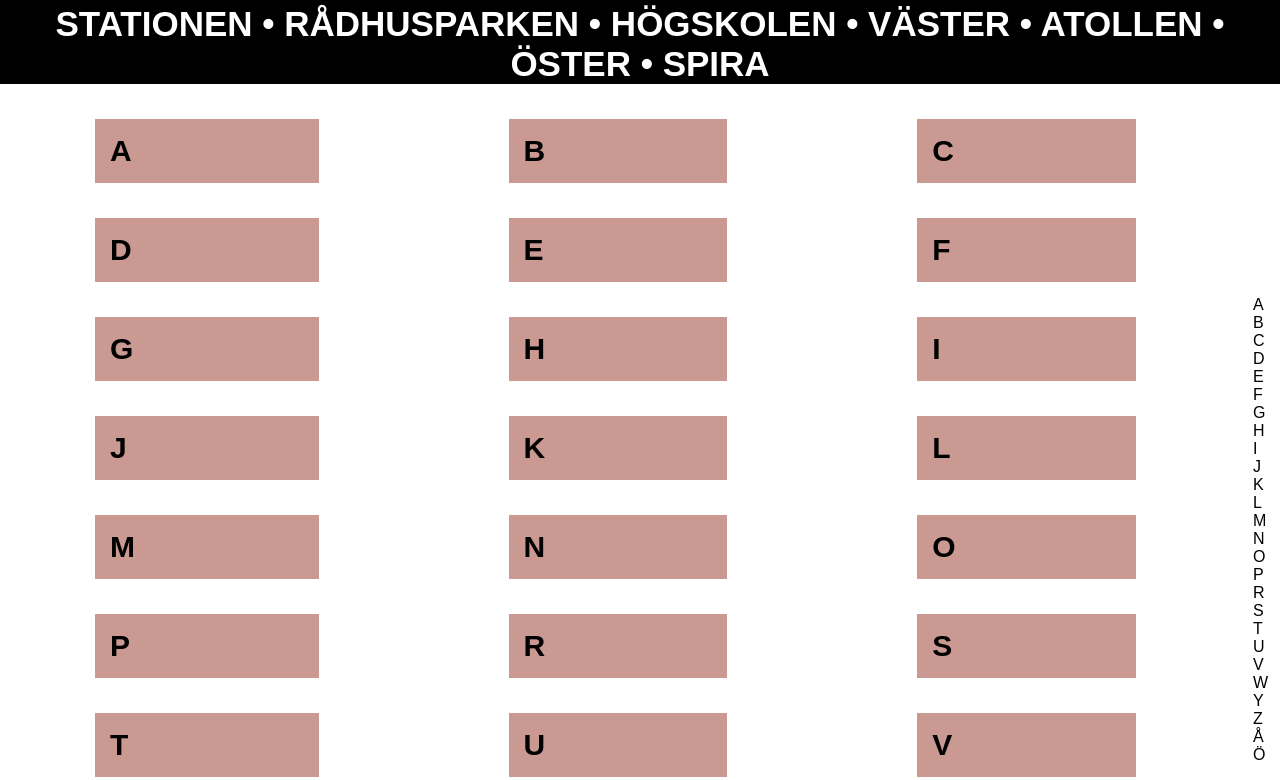
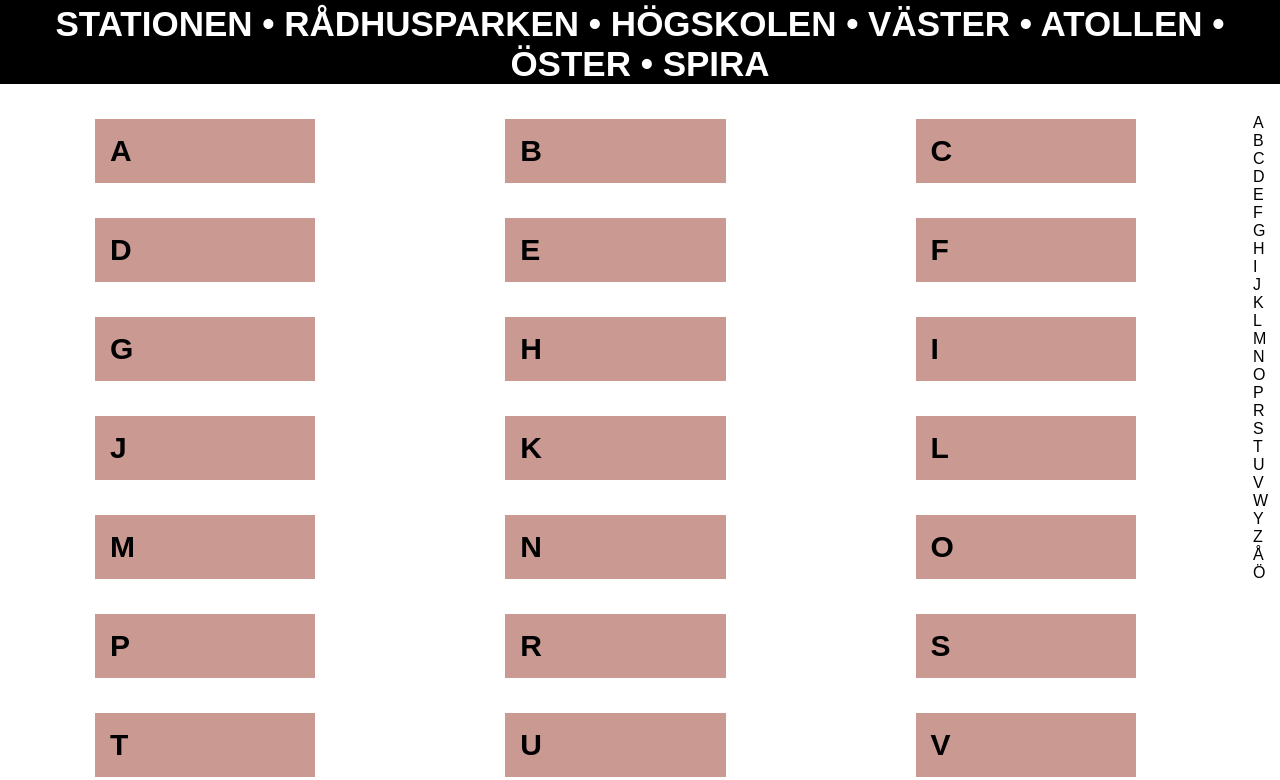
Before and after one commit to MilliBill/Group-Project-Advanced-Concepts, a website: page public/storepage.html in a window 1280 px wide. Shown: the part 790-1570 px from the top of the page. Drawn offline with Linux system fonts and the light colour scheme; no server answers.

Commit message:
Fixed letters

```diff
--- a/public/start.js
+++ b/public/start.js
@@ -17,6 +17,7 @@ fetch("/api/venues")
       if (container) {
         const p = document.createElement("p");
         p.style.padding = "5px 20px";
+        p.style.fontFamily = "Arial, Helvetica, sans-serif";
 
         // Creating the link for the stores
         if (store.url) {
--- a/public/storepage.html
+++ b/public/storepage.html
@@ -25,7 +25,7 @@
             </li>
           </ul>
         </nav>
-        <img src="/public/district.jpg" alt="Image of the streets of Jkpg" />
+        <img src="district.jpg" alt="Image of the streets of Jkpg" />
       </header>
     </div>
     <div class="places">
--- a/public/stores_test_style.css
+++ b/public/stores_test_style.css
@@ -51,9 +51,10 @@ img {
 span {
   grid-area: letters;
   position: sticky;
-  top: 30vh;
-  align-self: center;
+  top: 0;
+  align-self: start;
   padding-left: 45%;
+  padding-top: 30px;
   display: flex;
   flex-flow: column nowrap;
   font-family: Arial, Helvetica, sans-serif;
@@ -83,6 +84,7 @@ a:hover {
 #categories {
   grid-area: categories;
   display: grid;
+  grid-template-columns: 1fr 1fr 1fr;
   grid-template-areas: "col1 col2 col3";
 }
 
```
